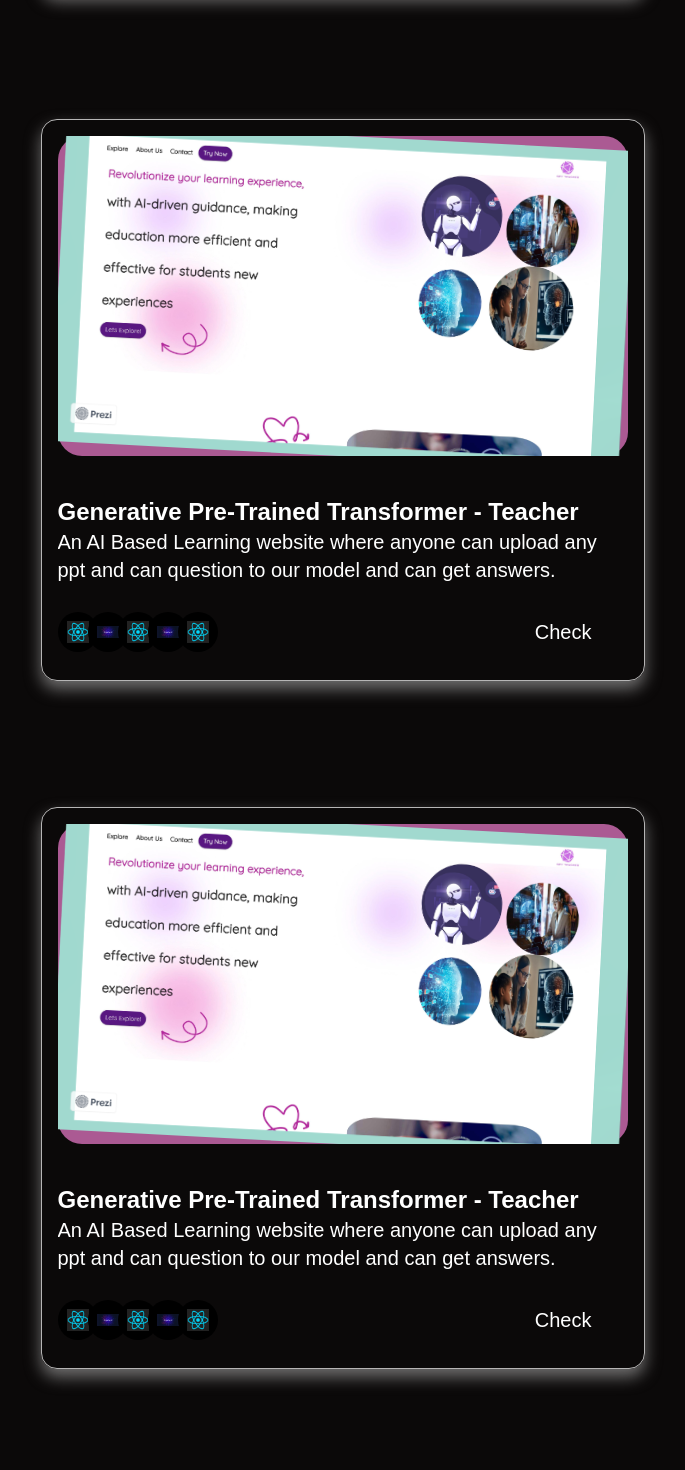
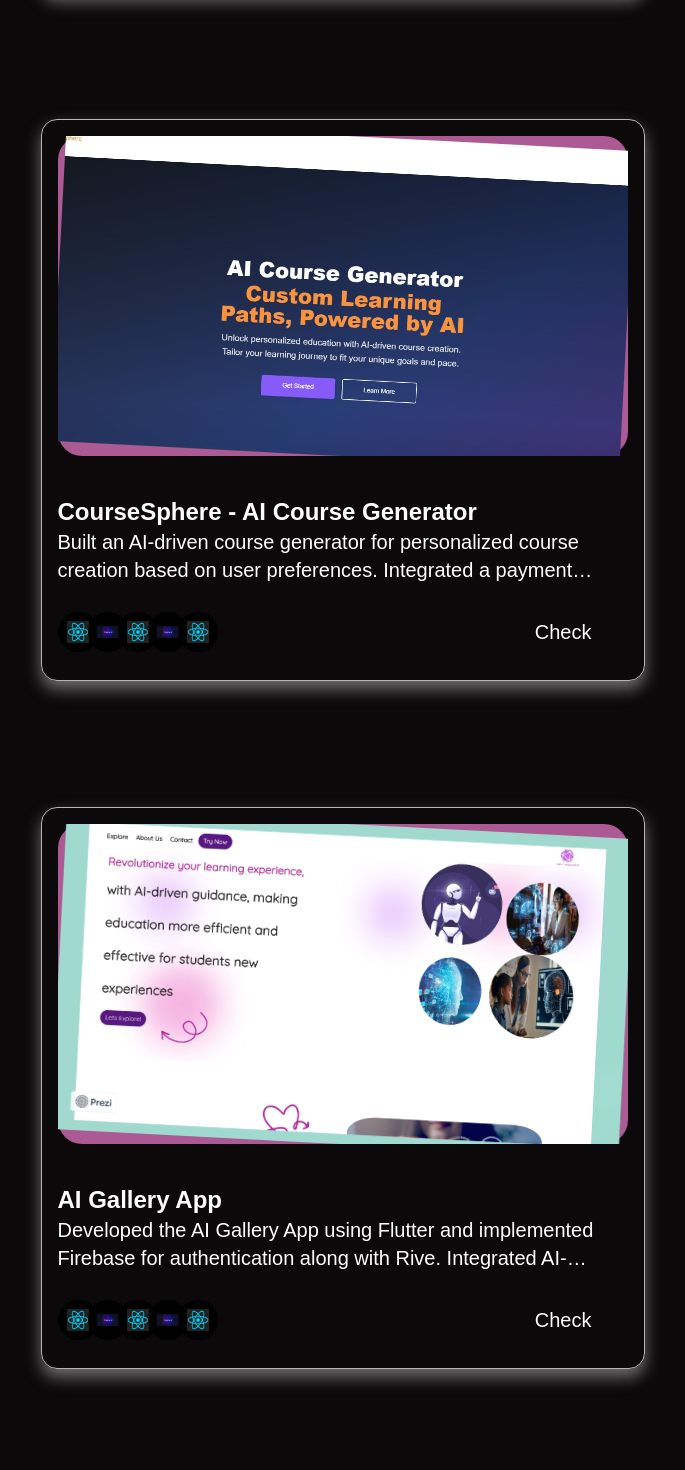
Before and after one commit to ArshdeepSinghVirdi/Portfolio-Website, a Next.js app: page /project in a window 1280 px wide. Shown: the part 960-2430 px from the top of the page, without its empty margins (299-984 px from the left). Built offline with nearby package versions, Linux system fonts and the light colour scheme; some icons are missing; a web font is replaced by a local one.

Commit message:
Some updates in projects page have been made

```diff
--- a/src/components/RecentProjects.js
+++ b/src/components/RecentProjects.js
@@ -17,12 +17,26 @@ const projects = [
       "/GenAi.png",
       "/react.png",
     ],
-    link: "https://www.apple.com/",
+    link: "https://github.com/ArshdeepSinghVirdi/GPT-Teacher",
   },
   {
     id: 2,
-    title: "Generative Pre-Trained Transformer - Teacher",
-    des: "An AI Based Learning website where anyone can upload any ppt and can question to our model and can get answers.",
+    title: "CourseSphere - AI Course Generator",
+    des: "Built an AI-driven course generator for personalized course creation based on user preferences. Integrated a payment gateway also to manage subscriptions and limit free course generation to five.",
+    img: "/img2.jpg",
+    iconLists: [
+      "/react.png",
+      "/GenAi.png",
+      "/react.png",
+      "/GenAi.png",
+      "/react.png",
+    ],
+    link: "https://coursesphere.vercel.app/",
+  },
+  {
+    id: 3,
+    title: "AI Gallery App",
+    des: "Developed the AI Gallery App using Flutter and implemented Firebase for authentication along with Rive. Integrated AI-powered feature for image search and incorporated image editing functionality",
     img: "/img.png",
     iconLists: [
       "/react.png",
@@ -31,13 +45,13 @@ const projects = [
       "/GenAi.png",
       "/react.png",
     ],
-    link: "https://www.apple.com/",
+    link: "https://github.com/ArshdeepSinghVirdi/AI-Gallery-App",
   },
   {
-    id: 3,
-    title: "Generative Pre-Trained Transformer - Teacher",
-    des: "An AI Based Learning website where anyone can upload any ppt and can question to our model and can get answers.",
-    img: "/img.png",
+    id: 4,
+    title: "E-commerce Website",
+    des: " Developed a full-stack e-commerce platform with product browsing, authentication, and order management. Implemented an admin panel for managing products, users, and orders efficiently.",
+    img: "/img3.jpg",
     iconLists: [
       "/react.png",
       "/GenAi.png",
@@ -45,21 +59,7 @@ const projects = [
       "/GenAi.png",
       "/react.png",
     ],
-    link: "https://www.apple.com/",
-  },
-  {
-    id: 4,
-    title: "Generative Pre-Trained Transformer - Teacher",
-    des: "An AI Based Learning website where anyone can upload any ppt and can question to our model and can get answers.",
-    img: "/img.png",
-    iconLists: [
-      "/react.png",
-      "/GenAi.png",
-      "/react.png",
-      "/GenAi.png",
-      "/react.png",
-    ],
-    link: "https://www.apple.com/",
+    link: "https://ecommerce-rho-six-68.vercel.app/auth/login",
   },
 ];
 
```
Also changed, not shown: public/img2.jpg (added), public/img3.jpg (added).
